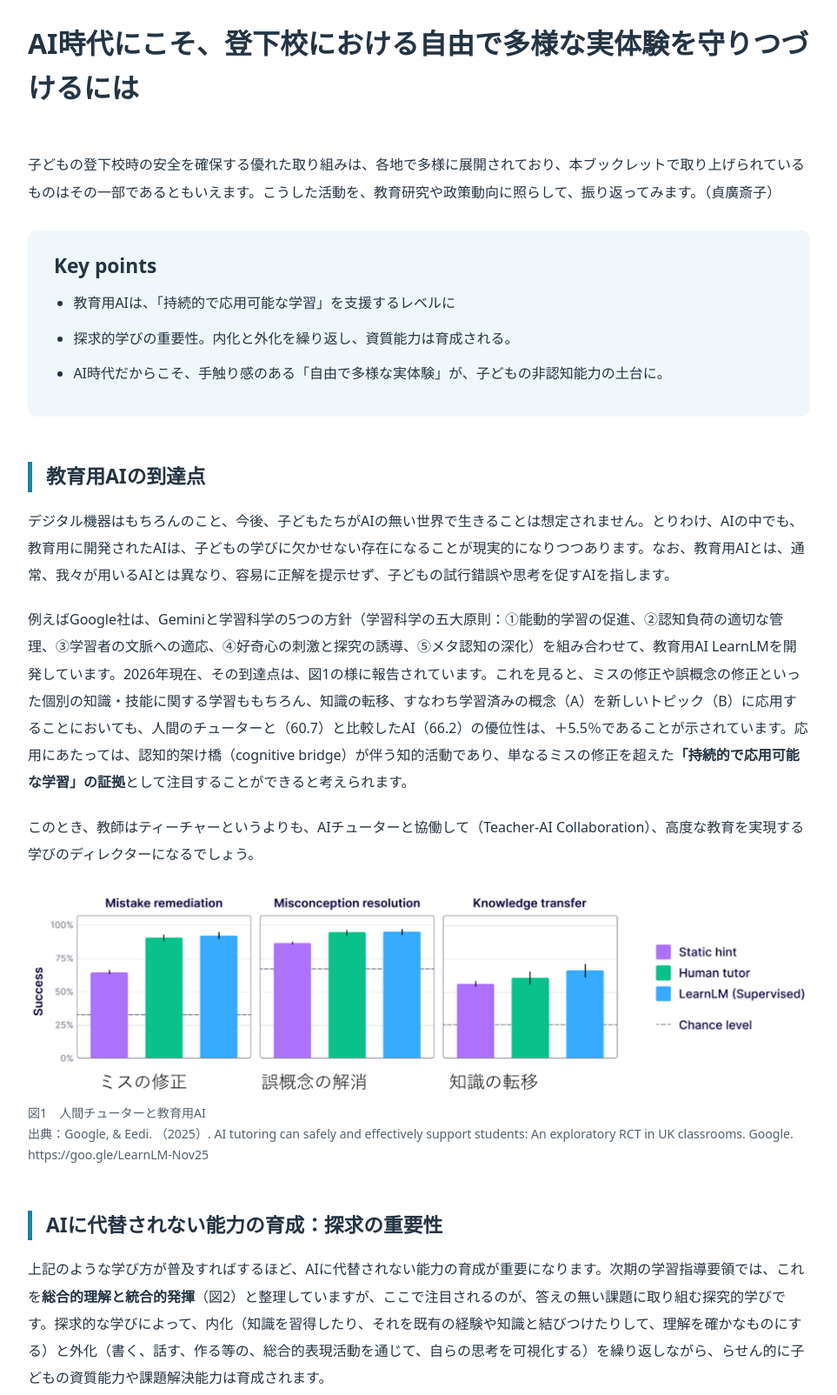
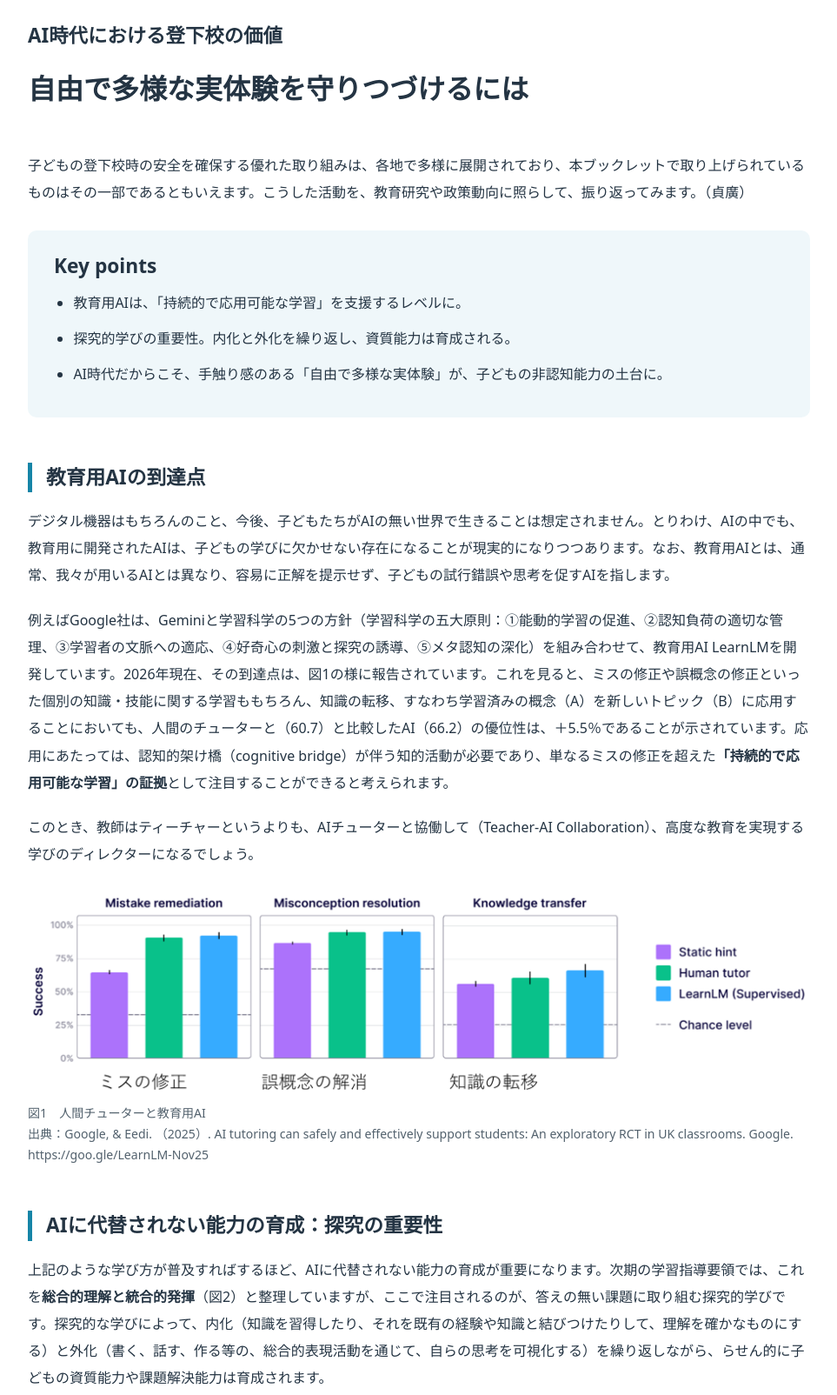
Before and after one commit to active-school-travel/active-school-travel.github.io, a plain HTML site: page 5-1/index.html in a window 1280 px wide. Shown: the top 1604 px of the page at 87% size, without its empty margins (158-1121 px from the left). Drawn offline with Linux system fonts and the light colour scheme.

Commit message:
5-1修正

```diff
--- a/5-1/index.html
+++ b/5-1/index.html
@@ -1,22 +1,23 @@
 <!doctype html>
 <html lang="ja"><head><meta charset="UTF-8"><meta name="viewport" content="width=device-width, initial-scale=1"><title>AI時代にこそ、登下校における自由で多様な実体験を守りつづけるには | 安全と身体活動を両立する通学</title><link rel="stylesheet" href="../css/style.css"></head><body>
 <article class="mobility-article">
-<p class="subtitle">AI時代にこそ、登下校における自由で多様な実体験を守りつづけるには</p>
-<p>子どもの登下校時の安全を確保する優れた取り組みは、各地で多様に展開されており、本ブックレットで取り上げられているものはその一部であるともいえます。こうした活動を、教育研究や政策動向に照らして、振り返ってみます。（貞廣斎子）</p>
+<h1>AI時代における登下校の価値</h1>
+<p class="subtitle">自由で多様な実体験を守りつづけるには</p>
+<p>子どもの登下校時の安全を確保する優れた取り組みは、各地で多様に展開されており、本ブックレットで取り上げられているものはその一部であるともいえます。こうした活動を、教育研究や政策動向に照らして、振り返ってみます。（貞廣）</p>
 <aside class="key"><h2>Key points</h2><ul>
-<li>教育用AIは、「持続的で応用可能な学習」を支援するレベルに</li>
-<li>探求的学びの重要性。内化と外化を繰り返し、資質能力は育成される。</li>
+<li>教育用AIは、「持続的で応用可能な学習」を支援するレベルに。</li>
+<li>探究的学びの重要性。内化と外化を繰り返し、資質能力は育成される。</li>
 <li>AI時代だからこそ、手触り感のある「自由で多様な実体験」が、子どもの非認知能力の土台に。</li>
 </ul></aside>
 <h2>教育用AIの到達点</h2>
 <p>デジタル機器はもちろんのこと、今後、子どもたちがAIの無い世界で生きることは想定されません。とりわけ、AIの中でも、教育用に開発されたAIは、子どもの学びに欠かせない存在になることが現実的になりつつあります。なお、教育用AIとは、通常、我々が用いるAIとは異なり、容易に正解を提示せず、子どもの試行錯誤や思考を促すAIを指します。</p>
-<p>例えばGoogle社は、Geminiと学習科学の5つの方針（学習科学の五大原則：①能動的学習の促進、②認知負荷の適切な管理、③学習者の文脈への適応、④好奇心の刺激と探究の誘導、⑤メタ認知の深化）を組み合わせて、教育用AI LearnLMを開発しています。2026年現在、その到達点は、図1の様に報告されています。これを見ると、ミスの修正や誤概念の修正といった個別の知識・技能に関する学習ももちろん、知識の転移、すなわち学習済みの概念（A）を新しいトピック（B）に応用することにおいても、人間のチューターと（60.7）と比較したAI（66.2）の優位性は、＋5.5％であることが示されています。応用にあたっては、認知的架け橋（cognitive bridge）が伴う知的活動であり、単なるミスの修正を超えた<strong>「持続的で応用可能な学習」の証拠</strong>として注目することができると考えられます。</p>
+<p>例えばGoogle社は、Geminiと学習科学の5つの方針（学習科学の五大原則：①能動的学習の促進、②認知負荷の適切な管理、③学習者の文脈への適応、④好奇心の刺激と探究の誘導、⑤メタ認知の深化）を組み合わせて、教育用AI LearnLMを開発しています。2026年現在、その到達点は、図1の様に報告されています。これを見ると、ミスの修正や誤概念の修正といった個別の知識・技能に関する学習ももちろん、知識の転移、すなわち学習済みの概念（A）を新しいトピック（B）に応用することにおいても、人間のチューターと（60.7）と比較したAI（66.2）の優位性は、＋5.5％であることが示されています。応用にあたっては、認知的架け橋（cognitive bridge）が伴う知的活動が必要であり、単なるミスの修正を超えた<strong>「持続的で応用可能な学習」の証拠</strong>として注目することができると考えられます。</p>
 <p>このとき、教師はティーチャーというよりも、AIチューターと協働して（Teacher-AI Collaboration）、高度な教育を実現する学びのディレクターになるでしょう。</p>
 <figure><img src="images/figure1.png" alt="人間チューターと教育用AIの比較を示した棒グラフ。ミスの修正、誤概念の解消、知識の転移の3項目について、Static hint、Human tutor、LearnLM （Supervised） の成功率を示す"><figcaption>図1　人間チューターと教育用AI<br>出典：Google, &amp; Eedi. （2025）. AI tutoring can safely and effectively support students: An exploratory RCT in UK classrooms. Google. https://goo.gle/LearnLM-Nov25</figcaption></figure>
-<h2>AIに代替されない能力の育成：探求の重要性</h2>
-<p>上記のような学び方が普及すればするほど、AIに代替されない能力の育成が重要になります。次期の学習指導要領では、これを<strong>総合的理解と統合的発揮</strong>（図2）と整理していますが、ここで注目されるのが、答えの無い課題に取り組む探究的学びです。探求的な学びによって、内化（知識を習得したり、それを既有の経験や知識と結びつけたりして、理解を確かなものにする）と外化（書く、話す、作る等の、総合的表現活動を通じて、自らの思考を可視化する）を繰り返しながら、らせん的に子どもの資質能力や課題解決能力は育成されます。</p>
+<h2>AIに代替されない能力の育成：探究の重要性</h2>
+<p>上記のような学び方が普及すればするほど、AIに代替されない能力の育成が重要になります。次期の学習指導要領では、これを<strong>総合的理解と統合的発揮</strong>（図2）と整理していますが、ここで注目されるのが、答えの無い課題に取り組む探究的学びです。探究的な学びによって、内化（知識を習得したり、それを既有の経験や知識と結びつけたりして、理解を確かなものにする）と外化（書く、話す、作る等の、総合的表現活動を通じて、自らの思考を可視化する）を繰り返しながら、らせん的に子どもの資質能力や課題解決能力は育成されます。</p>
 <figure><img src="images/figure2.png" alt="「多様な子供たちの深い学び」を支える学習過程イメージ。知識及び技能の総合的な理解、思考力・判断力・表現力等の総合的な発揮、学びに向かう力・人間性等を軸に、内化と外化を繰り返しながら資質・能力が深まっていく様子をらせん状に示した図"><figcaption>図2　「多様な子供たちの深い学び」を支える学習過程イメージ<br>出典：中央教育審議会教育課程部会　教育課程企画特別部会（第16回）　配付資料（2026年8月4日）</figcaption></figure>
-<p>更に、そうした学び方の基礎を支えるのが、幼少期からの<strong>手触り感のある「自由で多様な実体験」</strong>であるともいえます。実体験によって培われる非認知的能力（non-cognitive skill）が、認知的能力（cognitive  skill）の伸長を促し、更に非認知能力を育成するという循環が、<strong>記号接地</strong>（symbol grounding: 知識が、具体的な生活経験やイメージと結びつき、多数の外の世界の事例を自ら抽象化できる状況）した力となり、子どもの能力育成につながると考えられています。</p>
+<p>更に、そうした学び方の基礎を支えるのが、幼少期からの<strong>手触り感のある「自由で多様な実体験」</strong>であるともいえます。実体験によって培われる非認知能力（non-cognitive skill）が、認知能力（cognitive  skill）の伸長を促し、更に非認知能力を育成するという循環が、<strong>記号接地</strong>（symbol grounding: 知識が、具体的な生活経験やイメージと結びつき、多数の外の世界の事例を自ら抽象化できる状況）した力となり、子どもの能力育成につながると考えられています。</p>
 <p>学校の授業、部活動等の課外活動、習い事等で忙しく過ごす子どもたちが、こうした体験を積む場として注目されるのが、他でもない登下校の時間です。緩やかに大人に見守られ、安全が確保されながらも、子どもが自由な発露で移動・活動できる時間は、日本の学校の財産でもあります。</p>
 <h2>地域の主体的な取り組みが民主主義社会の担い手を育成する</h2>
 <p>安心・安全な通学路は、学校任せにしていては持続できません。学校の先生方にも、働き易さと、ウェルビーイングの確保が必要です。また、自然災害の激甚化やクマなどの害獣被害が報告される中、教育政策の対策だけでは対応できないことも多く、首長部局、そして地域の方々が、「未来の市民」を健やかに育成するため、何ができるかを主体的に考え、体制を実装し、持続的に運用することが必要です。</p>
```
